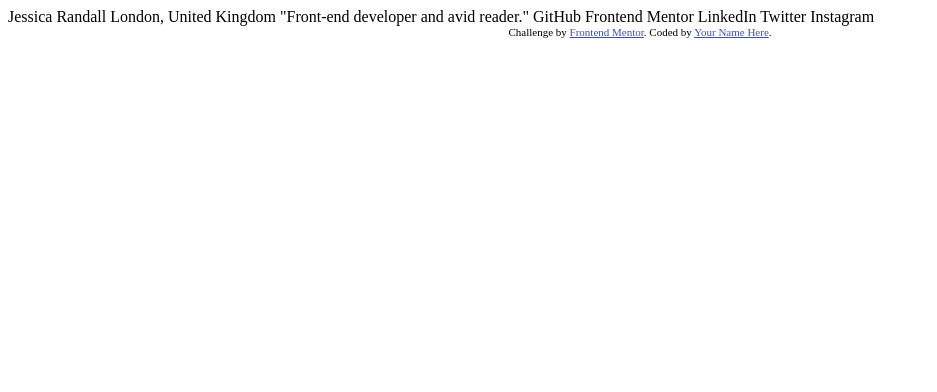
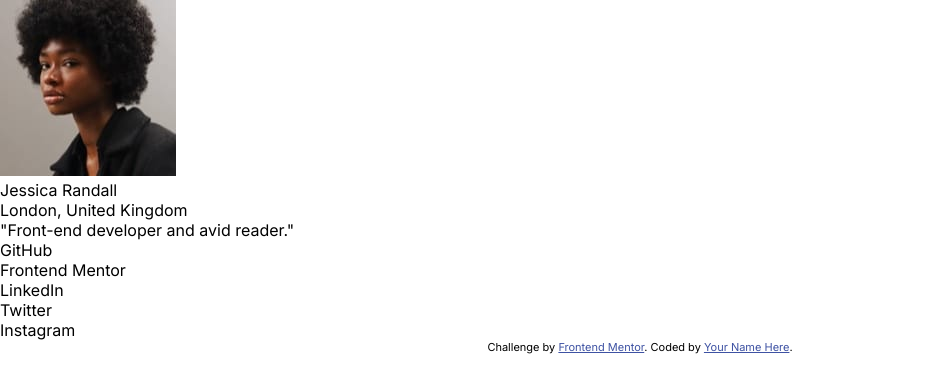
Before and after one commit to tanasegabrielw/Social-Links-Profile, a plain HTML site: page index.html in a window 1280 px wide. Shown: the whole page, without its empty margins (0-937 px from the left). Drawn offline with Linux system fonts and the light colour scheme.

Commit message:
feat: Structure HTML content

```diff
--- a/index.html
+++ b/index.html
@@ -5,27 +5,26 @@
   <meta name="viewport" content="width=device-width, initial-scale=1.0"> <!-- displays site properly based on user's device -->
 
   <link rel="icon" type="image/png" sizes="32x32" href="./assets/images/favicon-32x32.png">
-
+  <link rel="stylesheet" href="style.css">
   <title>Frontend Mentor | Social links profile</title>
 
-  <!-- Feel free to remove these styles or customise in your own stylesheet 👍 -->
-  <style>
-    .attribution { font-size: 11px; text-align: center; }
-    .attribution a { color: hsl(228, 45%, 44%); }
-  </style>
 </head>
 <body>
-
-  Jessica Randall
-  London, United Kingdom
-  "Front-end developer and avid reader."
-
-  GitHub
-  Frontend Mentor
-  LinkedIn
-  Twitter
-  Instagram
-
+<div class="container">
+  <img src="assets/images/avatar-jessica.jpeg" alt="Avatar Image">
+    <div class="name">Jessica Randall</div>
+    <div class="location">London, United Kingdom</div>
+    <div class="caption">"Front-end developer and avid reader."</div>
+    <nav>
+      <ul>
+        <li>GitHub</li>
+        <li>Frontend Mentor</li>
+        <li>LinkedIn</li>
+        <li>Twitter</li>
+        <li>Instagram</li>
+      </ul>
+    </nav>
+</div>
   <div class="attribution">
     Challenge by <a href="https://www.frontendmentor.io?ref=challenge" target="_blank">Frontend Mentor</a>.
     Coded by <a href="#">Your Name Here</a>.
--- a/style.css
+++ b/style.css
@@ -0,0 +1,15 @@
+@import url('https://fonts.googleapis.com/css2?family=Inter:wght@100..900&display=swap');
+
+.attribution { font-size: 11px; text-align: center; }
+.attribution a { color: hsl(228, 45%, 44%); }
+
+
+html{
+    font-size: 16px;
+    font-family: "Inter",sans-serif;
+}
+
+*{
+    margin:0;
+    padding:0;
+}
```
